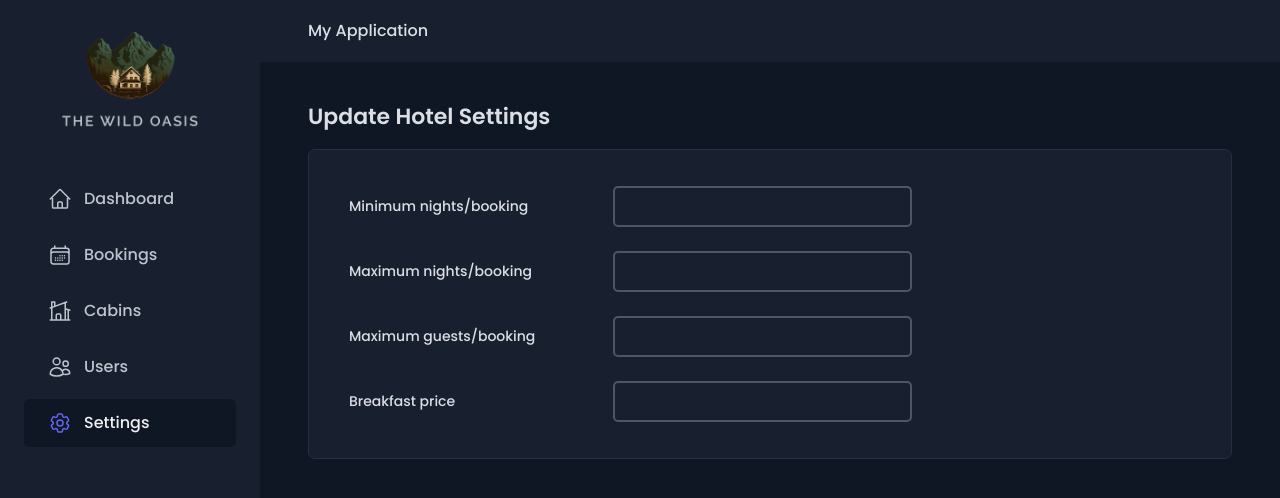
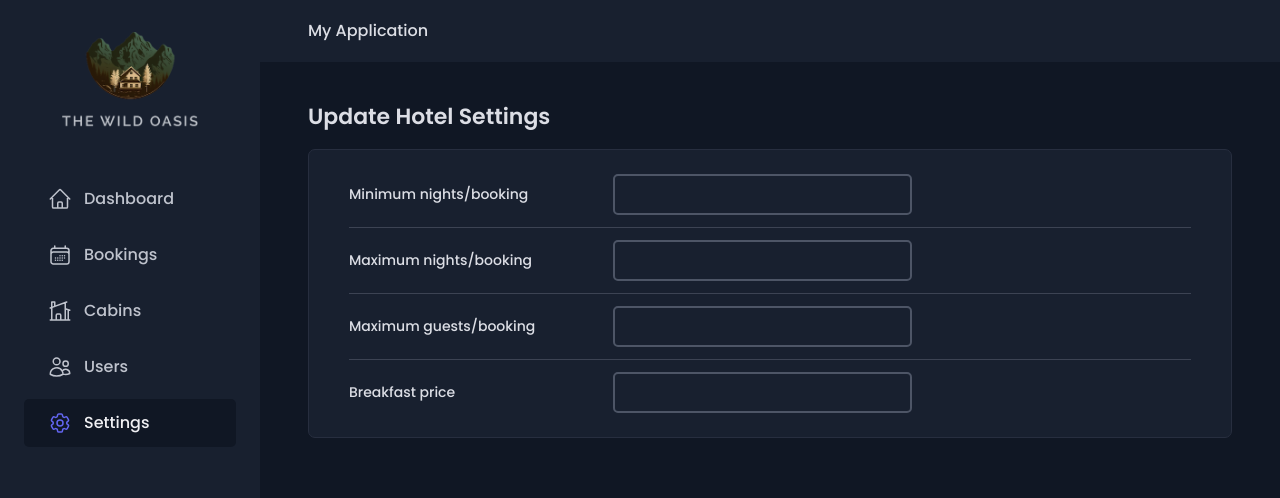
Before and after one commit to r0manpun/hotel-booking-management, a React (Vite) app: page /settings in a window 1280 px wide. Shown: the top 498 px of the page. Built offline with nearby package versions, Linux system fonts and the light colour scheme.

Commit message:
feat(services): add GET settings

```diff
--- a/src/components/FormRow.jsx
+++ b/src/components/FormRow.jsx
@@ -7,6 +7,24 @@ const StyledFormRow = styled.div`
   gap: 2.4rem;
 
   padding: 1.2rem 0;
+
+  &:first-child {
+    padding-top: 0;
+  }
+
+  &:last-child {
+    padding-bottom: 0;
+  }
+
+  &:not(:last-child) {
+    border-bottom: 1px solid var(--color-slate-200);
+  }
+
+  &:has(button) {
+    display: flex;
+    justify-content: flex-end;
+    gap: 1.2rem;
+  }
 `;
 
 const Label = styled.div`
--- a/src/features/bookings/BookingTable.jsx
+++ b/src/features/bookings/BookingTable.jsx
@@ -47,7 +47,7 @@ function BookingTable() {
 
   if (isLoading) return <Spinner />;
 
-  let testbooking = bookings !== 'undefined' ? fakeBookings : bookings;
+  let testbooking = bookings === 'undefined' ? fakeBookings : bookings;
 
   return (
     <Menus>
```
Also changed, not shown: src/services/apiSettings.js (added, +19 -0 lines).
